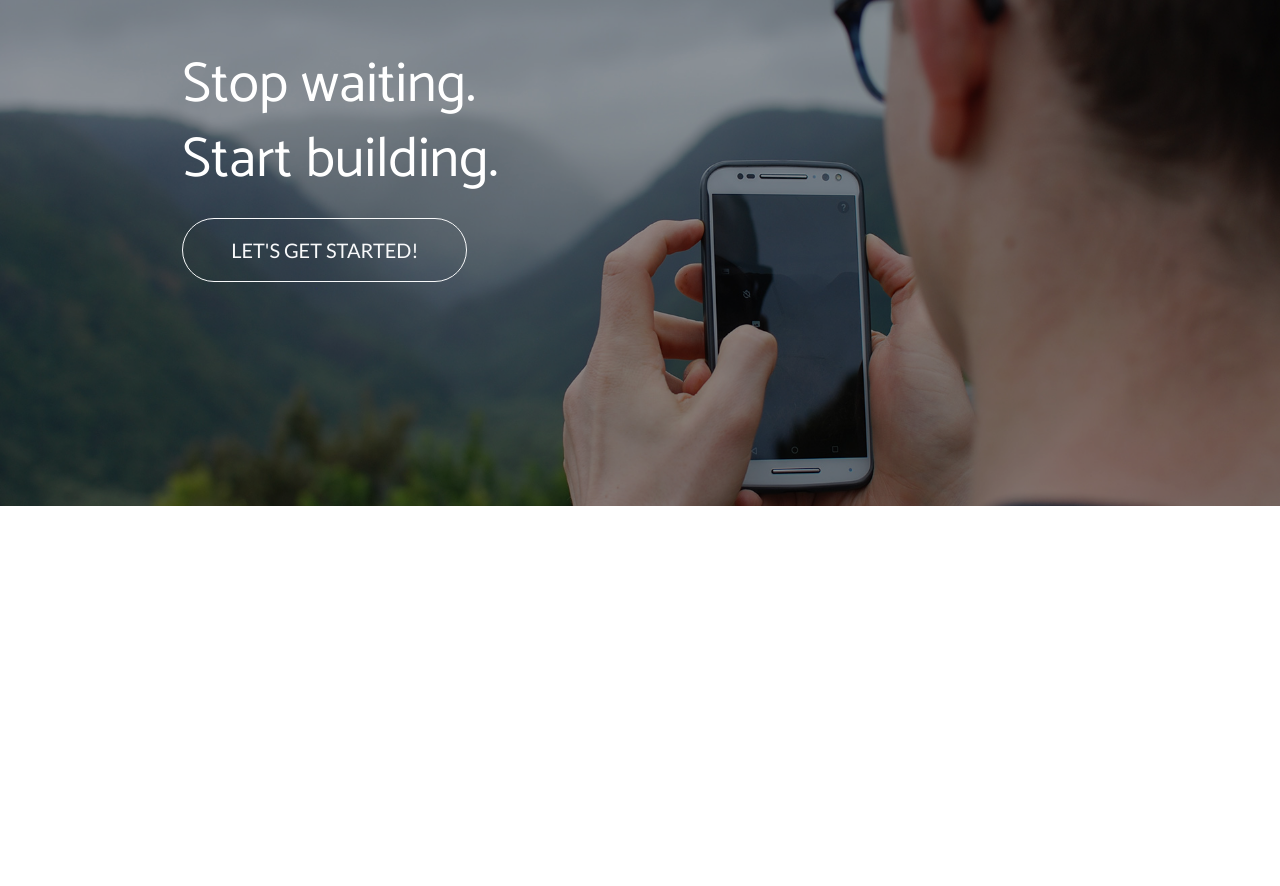
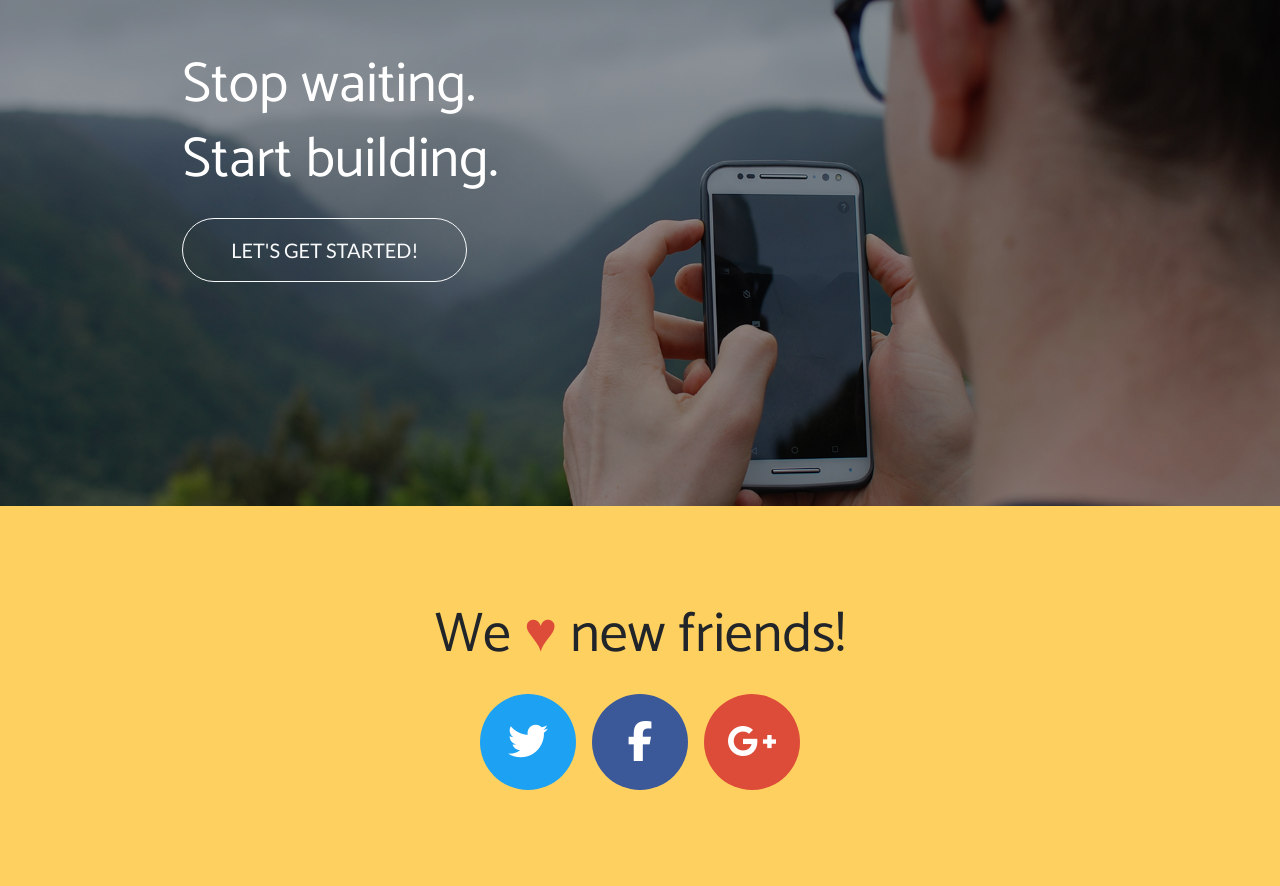
Before and after one commit to antarn88/bs-sitebuild, a plain HTML site: page index.html in a window 1280 px wide. Shown: the part 2553-3439 px from the top of the page. Before the commit the page ends 3059 px from the top, so only its background shows below. Drawn offline with nearby package versions, Linux system fonts and the light colour scheme.

Commit message:
Added section five

```diff
--- a/assets/css/style.css
+++ b/assets/css/style.css
@@ -85,3 +85,39 @@ p, footer {
 .img-container button {
 	margin-bottom: 11rem;
 }
+.section-five {
+	background-color: rgba(253, 203, 78, .9);
+}
+.section-five:hover {
+	background-color: rgba(253, 203, 78, 1);
+}
+.heart-symbol {
+	color: rgb(221, 76, 57);
+}
+.twitter-container {
+	width: 6rem;
+	height: 6rem;
+	border-radius: 50%;
+	background-color:rgb(29, 161, 243);
+	font-size: 2.5rem;
+	line-height: 2.4;
+	color: rgb(255, 255, 255);
+}
+.facebook-container {
+	width: 6rem;
+	height: 6rem;
+	border-radius: 50%;
+	background-color:rgb(59, 89, 153);
+	font-size: 2.5rem;
+	line-height: 2.4;
+	color: rgb(255, 255, 255);
+}
+.google-plus-container {
+	width: 6rem;
+	height: 6rem;
+	border-radius: 50%;
+	background-color:rgb(221, 76, 57);
+	font-size: 2.5rem;
+	line-height: 2.4;
+	color: rgb(255, 255, 255);
+}
--- a/assets/js/main.js
+++ b/assets/js/main.js
@@ -1 +1,5 @@
 'use strict';
+
+$(function () {
+    $('[data-toggle="tooltip"]').tooltip()
+});
--- a/index.html
+++ b/index.html
@@ -34,7 +34,6 @@
             </div>
         </nav>
     </header>
-
     <main>
         <section class="section-one">
             <div class="container py-5">
@@ -74,7 +73,6 @@
                 </div>
             </div>
         </section>
-
         <section class="section-three">
             <div class="container py-5">
                 <div class="row">
@@ -118,7 +116,6 @@
                 </div>
             </div>
         </section>
-
         <section class="section-four">
             <div class="container-fluid">
                 <div class="row">
@@ -133,7 +130,29 @@
                 </div>
             </div>
         </section>
-
+        <section class="section-five">
+            <div class="container text-center">
+                <div class="row">
+                    <div class="col-12 mt-5">
+                        <h1 class="display-4 mt-5 mb-4">We<span class="heart-symbol"> ♥ </span>new friends!</h1>
+                    </div>
+                    <div class="col-12 d-flex flex-row justify-content-center mb-5">
+                        <a href="https://twitter.com" target="_blank">
+                            <div class="twitter-container mr-3" data-toggle="tooltip" data-placement="top"
+                                title="Twitter"><i class="fab fa-twitter"></i></div>
+                        </a>
+                        <a href="https://facebook.com" target="_blank">
+                            <div class="facebook-container mr-3" data-toggle="tooltip" data-placement="top"
+                                title="Facebook"><i class="fab fa-facebook-f"></i></div>
+                        </a>
+                        <a href="https://plus.google.com" target="_blank">
+                            <div class="google-plus-container mb-5" data-toggle="tooltip" data-placement="top"
+                                title="Google Plus"><i class="fab fa-google-plus-g"></i></div>
+                        </a>
+                    </div>
+                </div>
+            </div>
+        </section>
     </main>
 
     <script src="https://code.jquery.com/jquery-3.5.1.slim.min.js"
```
